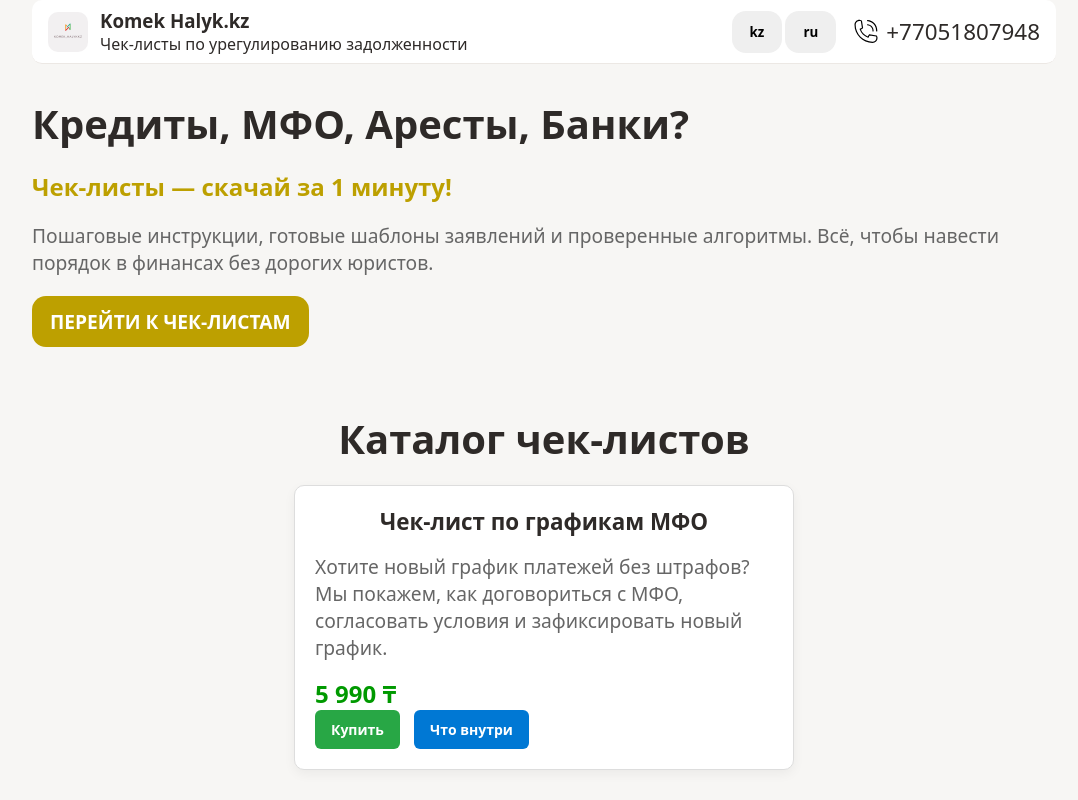
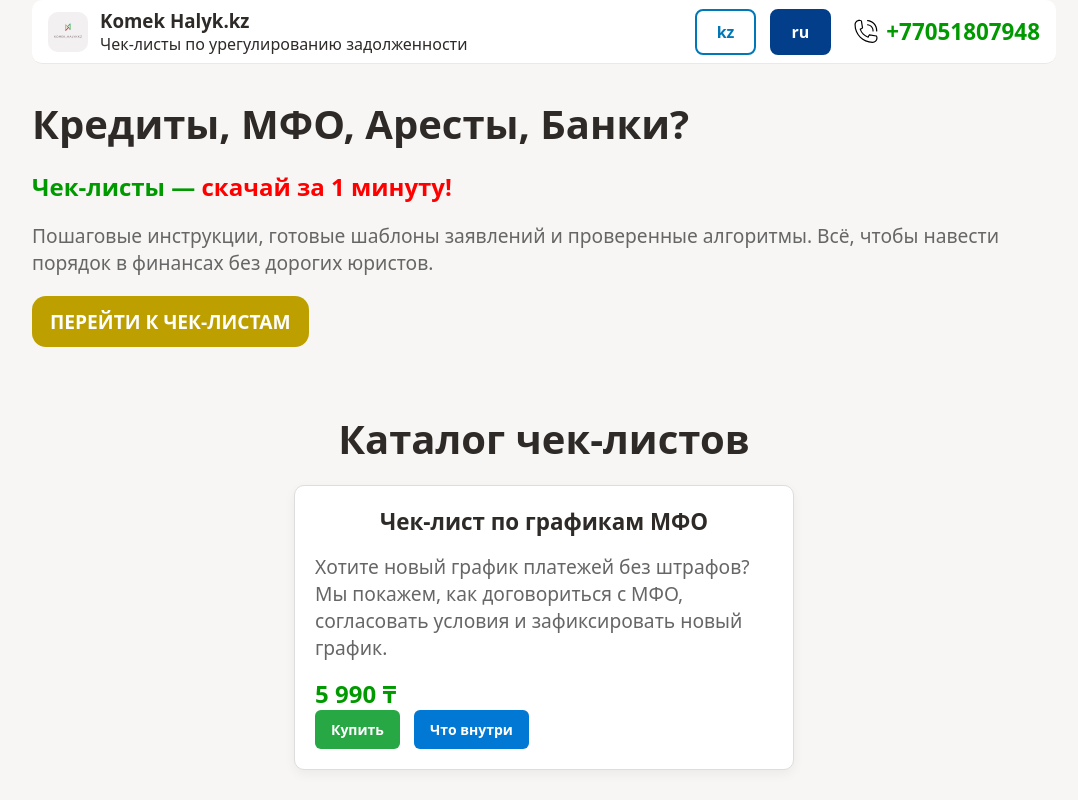
Before and after one commit to carrieblackwood30/komek_halyk_sales, a plain HTML site: page index.html in a window 1280 px wide. Shown: the top 800 px of the page, without its empty margins (96-1174 px from the left). Drawn offline with Linux system fonts and the light colour scheme.

Commit message:
toggle style lang btn

```diff
--- a/index.html
+++ b/index.html
@@ -32,7 +32,7 @@
     <main>
       <section class="action">
         <h3>Кредиты, МФО, Аресты, Банки?</h3>
-        <h4>Чек-листы — скачай за 1 минуту!</h4>
+        <h4>Чек-листы — <span>скачай за 1 минуту!</span></h4>
         <p>
           Пошаговые инструкции, готовые шаблоны заявлений и проверенные
           алгоритмы. Всё, чтобы навести порядок в финансах без дорогих юристов.
@@ -197,8 +197,8 @@
 
     <main>
       <section class="action">
-        <h3>Несиелер, МФО, Қамаулар, Банктер?</h3>
-        <h4>Чек-парақтар — 1 минутта жүктеп ал!</h4>
+        <h3>Несиелер, МФО қарыздары, аресттер, Банк несиелері</h3>
+        <h4>Чек-парақтар — <span>1 минутта жүктеп ал!</span></h4>
         <p>
           Қадамдық нұсқаулықтар, дайын өтініш үлгілері және тексерілген алгоритмдер.
           Қаржыңызды қымбат заңгерлерсіз реттеу үшін бәрі бар.
--- a/index.js
+++ b/index.js
@@ -21,6 +21,11 @@ kzBtns.forEach(btn => {
   });
 });
 
+const updateActiveButtons = (lang) => {
+  kzBtns.forEach(btn => btn.classList.toggle('active', lang === 'kz'));
+  ruBtns.forEach(btn => btn.classList.toggle('active', lang === 'ru'));
+};
+
 const langChoose = () => {
   let lang = localStorage.getItem('lang');
   if (!lang) {
@@ -39,6 +44,7 @@ const langChoose = () => {
     ruBlock.classList.add('show');
     ruBlock.classList.remove('hide');
   }
+    updateActiveButtons(lang);
 };
 
 document.querySelectorAll('.action__checkLists__detailsBtn').forEach(btn => {
--- a/style.css
+++ b/style.css
@@ -73,6 +73,8 @@ button {
   display: flex;
   align-items: center;
   font-size: 1.4rem;
+  color: var(--action-color);
+  font-weight: bold;
 }
 
 main {
@@ -93,7 +95,11 @@ section {
 .action h4 {
   font-size: clamp(20px, 3.6vw, 24px);
   font-weight: 900;
-  color: var(--hero-action-color);
+  color: var(--action-color);
+}
+
+span{
+  color: red;
 }
 
 .action p {
@@ -464,3 +470,30 @@ footer p{
 .hide {
   display: none;
 }
+
+.langKz,
+.langRu {
+  padding: 10px 20px;
+  margin: 5px;
+  font-size: 16px;
+  font-weight: 600;
+  border: 2px solid #0077b6;
+  border-radius: 8px;
+  background-color: #ffffff;
+  color: #0077b6;
+  cursor: pointer;
+  transition: all 0.3s ease;
+}
+
+.langKz:hover,
+.langRu:hover {
+  background-color: #0077b6;
+  color: #ffffff;
+}
+
+.langKz.active,
+.langRu.active {
+  background-color: #023e8a;
+  color: #ffffff;
+  border-color: #023e8a;
+}
```
